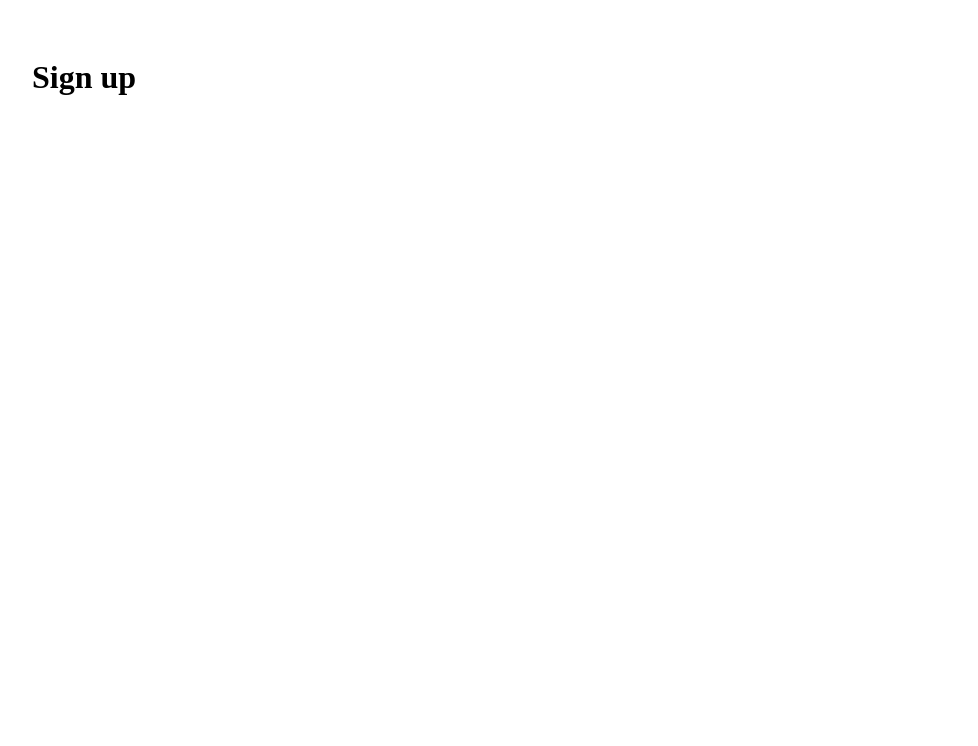
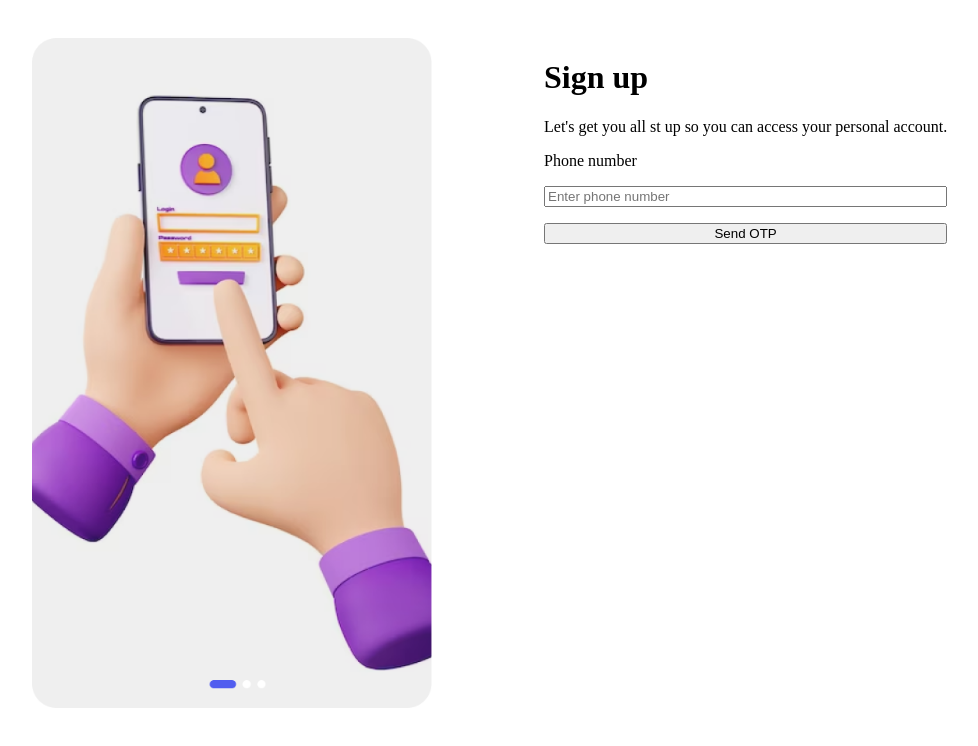
Before and after one commit to Maedeh-Saeidi/Auth, a React (Vite) app: page / in a window 1280 px wide. Both pictures are taken after a click on the button "Sign up". Shown: the top 746 px of the page, without its empty margins (6-984 px from the left). Built offline with nearby package versions, Linux system fonts and the light colour scheme.

Commit message:
Sending OTP code's logic completed.

```diff
--- a/src/components/Form.jsx
+++ b/src/components/Form.jsx
@@ -19,7 +19,7 @@ export default function Form({ password, setPassword, phoneNumber, setPhoneNumbe
       }
     }
     axios(configuration)
-      .then((result) => { setLogin(true); })
+      .then((result) => { setLogin(true); console.log(result) })
       .catch((error) => { error = new Error(); })
   }
   const handleSignUpButton = () => {
--- a/src/components/SignUp.jsx
+++ b/src/components/SignUp.jsx
@@ -1,8 +1,60 @@
+import styles from "./signup.module.css"
+import Images from "../images/images";
+import axios from "axios";
+import { useState } from "react";
+
 export default function SignUp() {
+
+  const [signnedup, setSignnesUp] = useState(false);
+  const [phoneNumber, setPhoneNumber] = useState("");
+
+  function handlePhoneChange(e) {
+    setPhoneNumber(e.target.value);
+  }
+
+  function handleSubmit(e) {
+    e.preventDefault();
+    const configuration = {
+      method: "post",
+      url: "https://api.sefrcar.com/api/auth/sendCode",
+      data: {
+        phoneNumber: phoneNumber
+      }
+    };
+    axios(configuration)
+      .then((result) => { setSignnesUp(true); })
+      .catch((err) => { console.error("Error occurred", err); });
+  }
   return (
-    <div>
-      <h1>Sign up</h1>
+    <div className={styles.container}>
+      <div>
+        <img
+          width={400}
+          src={Images.signupImage}
+          alt="SignUp Image" />
+      </div>
+      <div>
+        <h1>Sign up</h1>
+        <p>Let's get you all st up so you can access your personal account.</p>
+        <form
+          className={styles.form}
+          onSubmit={(e) => handleSubmit(e)}
+        >
+          <label>Phone number</label>
+          <input
+            placeholder="Enter phone number"
+            type="text"
+            value={phoneNumber}
+            onChange={(e) => handlePhoneChange(e)}
+          >
+          </input>
+          <button
+            onClick={(e) => handleSubmit(e)}
+            type="submit"
+          >Send OTP</button>
+        </form>
+      </div>
+    </div>
 
-    </div>
   )
 }
--- /dev/null
+++ b/src/components/signup.module.css
@@ -0,0 +1,10 @@
+.container{
+  display: flex;
+  flex-direction: row;
+  gap: 7rem;
+}
+.form{
+  display: flex;
+  flex-direction: column;
+  gap: 1rem;
+}
--- a/src/images/images.jsx
+++ b/src/images/images.jsx
@@ -1,4 +1,5 @@
 const Images = {
-  loginImage : new URL('./login.png', import.meta.url).href
+  loginImage: new URL('./login.png', import.meta.url).href,
+  signupImage : new URL ('./signup.png', import.meta.url).href
 }
 export default Images
```
Also changed, not shown: src/images/signup.png (added).
